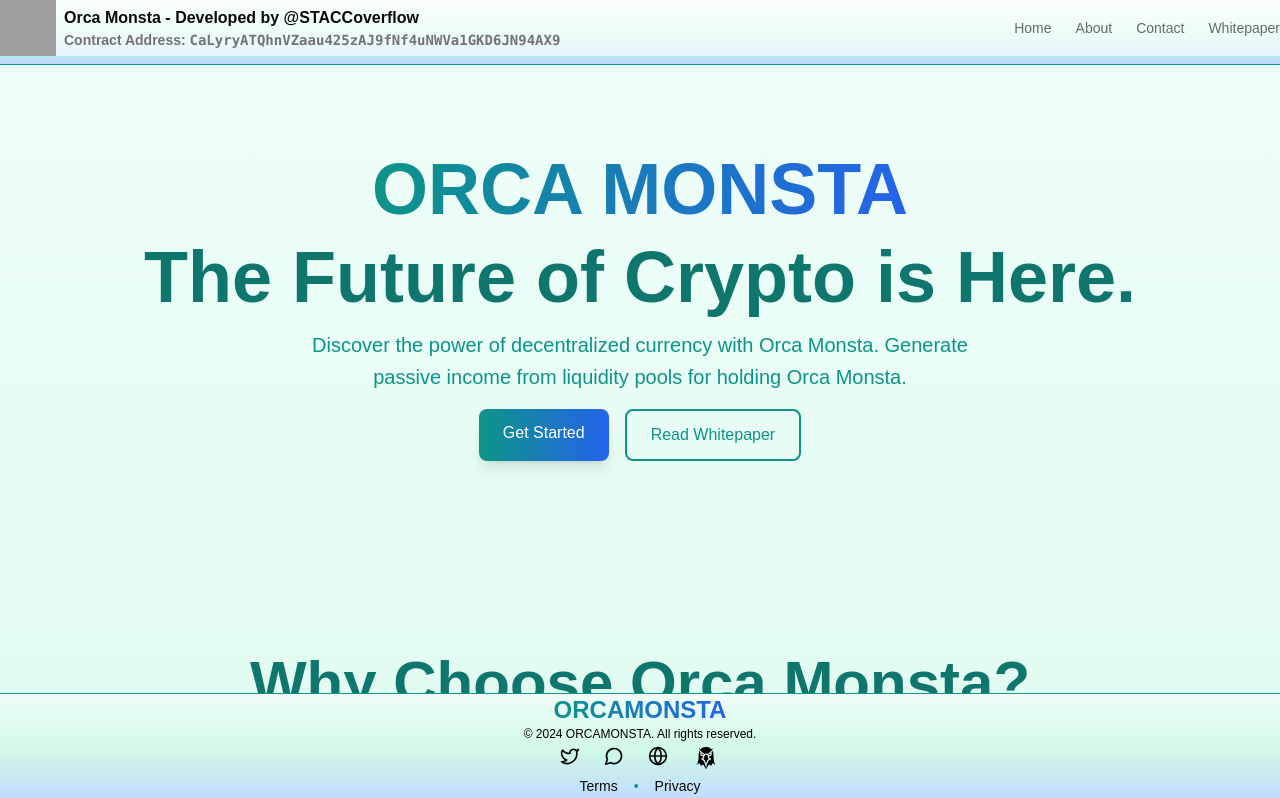
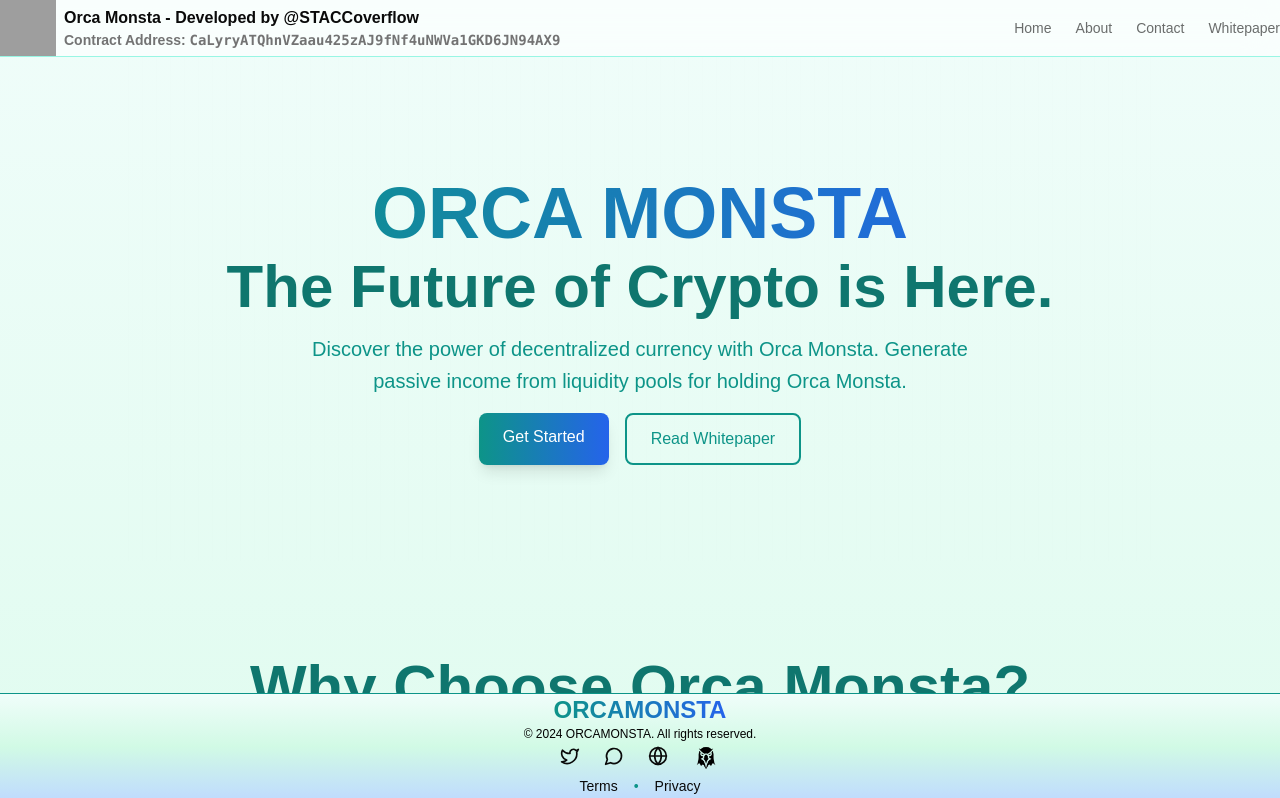
Before and after one commit to OrcaMonsta/Orca-Monsta, a Next.js app: page / in a window 1280 px wide. Shown: the top 798 px of the page. Built offline with nearby package versions, Linux system fonts and the light colour scheme; grey boxes are pictures that could not be loaded.

Commit message:
style: enhance UI with animations, improved layout and visual hierarchy

```diff
--- a/app/privacy/page.tsx
+++ b/app/privacy/page.tsx
@@ -109,7 +109,7 @@ export default function PrivacyPolicy() {
               <div className="mt-8 mb-4">
                 <Link
                   href="/"
-                  className="inline-flex items-center justify-center rounded-md bg-gradient-to-r from-teal-500 via-emerald-500 to-green-500 px-6 py-3 text-sm font-medium text-white transition-colors hover:bg-teal-500/90 focus:outline-none focus:ring-2 focus:ring-teal-500 focus:ring-offset-2 active:scale-95"
+                  className="inline-flex items-center justify-center px-6 py-3 bg-gradient-to-r from-teal-600 to-blue-600 text-white font-medium rounded-lg shadow-lg hover:shadow-xl transform hover:-translate-y-0.5 transition-all duration-200"
                 >
                   Back to Home
                 </Link>
--- a/components/page.tsx
+++ b/components/page.tsx
@@ -11,19 +11,7 @@ export function Page() {
 
   return (
     <div className="flex min-h-screen flex-col items-center justify-center bg-gradient-to-b from-teal-50 via-emerald-100 to-blue-200">
-      {/* Header with matching gradient */}
-      <div className="fixed top-0 left-0 right-0 z-50 bg-gradient-to-b from-teal-50 via-emerald-100 to-blue-200 backdrop-blur-sm border-b border-teal-600">
-        <div className="max-w-7xl mx-auto px-4 sm:px-6 lg:px-8">
-          <div className="flex justify-between items-center h-16">
-            {/* Your existing header content */}
-            <div className="flex items-center">
-
-            </div>
-          </div>
-        </div>
-      </div>
-
-    <header className="sticky top-0 z-50 w-full border-b border-teal-200 bg-white/70 backdrop-blur supports-[backdrop-filter]:bg-white/60">
+      <header className="sticky top-0 z-50 w-full border-b border-teal-200 bg-white/70 backdrop-blur-lg supports-[backdrop-filter]:bg-white/60">
         <div className="container flex h-14 items-center">
           <Link className="flex items-center gap-2 font-semibold" href="#">
           <iframe
@@ -70,18 +58,22 @@ export function Page() {
           </div>
         </header>
         <main className="flex-1 relative z-10">
-        <section className="container space-y-6 py-8 md:py-12 lg:py-24">
+          <section className="container space-y-6 py-8 md:py-12 lg:py-24 relative">
+            <div className="absolute inset-0 -z-10 bg-[linear-gradient(to_right,#8080800a_1px,transparent_1px)] bg-[size:14px] opacity-20" />
+
             <div className="mx-auto flex max-w-[64rem] flex-col items-center gap-4 text-center">
-            <h1 className="font-heading text-3xl font-bold sm:text-5xl md:text-6xl lg:text-7xl bg-gradient-to-r from-teal-600 to-blue-600 bg-clip-text text-transparent">
+              <div className="space-y-2">
+                <h1 className="font-heading text-4xl font-bold sm:text-5xl md:text-6xl lg:text-7xl bg-gradient-to-r from-teal-600 to-blue-600 bg-clip-text text-transparent animate-fade-in">
                   ORCA MONSTA
                 </h1>
-            <h2 className="font-heading text-3xl font-bold sm:text-5xl md:text-6xl lg:text-7xl text-teal-700">
+                <h2 className="font-heading text-3xl font-bold sm:text-4xl md:text-5xl lg:text-6xl text-teal-700 animate-fade-in-up">
                   The Future of Crypto is Here.
                 </h2>
-            <p className="max-w-[42rem] leading-normal text-teal-600 sm:text-xl sm:leading-8">
+              </div>
+              <p className="max-w-[42rem] leading-normal text-teal-600 sm:text-xl sm:leading-8 animate-fade-in-up delay-100">
                 Discover the power of decentralized currency with Orca Monsta. Generate passive income from liquidity pools for holding Orca Monsta.
               </p>
-            <div className="flex space-x-4">
+              <div className="flex space-x-4 animate-fade-in-up delay-200">
                 <Link
                   href="/get-started"
                   className="px-6 py-3 bg-gradient-to-r from-teal-600 to-blue-600 text-white font-medium rounded-lg shadow-lg hover:shadow-xl transform hover:-translate-y-0.5 transition-all duration-200"
@@ -104,10 +96,14 @@ export function Page() {
               </h2>
             </div>
             <div className="mx-auto grid justify-center gap-4 sm:grid-cols-2 md:max-w-[64rem] md:grid-cols-3">
-            <Card className="flex flex-col bg-white/60 border-teal-200 shadow-lg hover:shadow-xl transition-all duration-300 backdrop-blur-sm">
+              <Card className="flex flex-col bg-white/60 border-teal-200 shadow-lg hover:shadow-xl transition-all duration-300 backdrop-blur-sm hover:scale-105 group">
                 <CardHeader>
+                  <div className="group-hover:scale-110 transition-transform duration-300">
                     <DollarSign className="h-10 w-10 text-teal-600" />
-                <CardTitle className="text-teal-700">Revenue from Fees</CardTitle>
+                  </div>
+                  <CardTitle className="text-teal-700 group-hover:text-teal-600 transition-colors">
+                    Revenue from Fees
+                  </CardTitle>
                 </CardHeader>
                 <CardContent>
                   <p className="text-teal-600">
```
Lines whose indentation alone changed are shown as unchanged.
